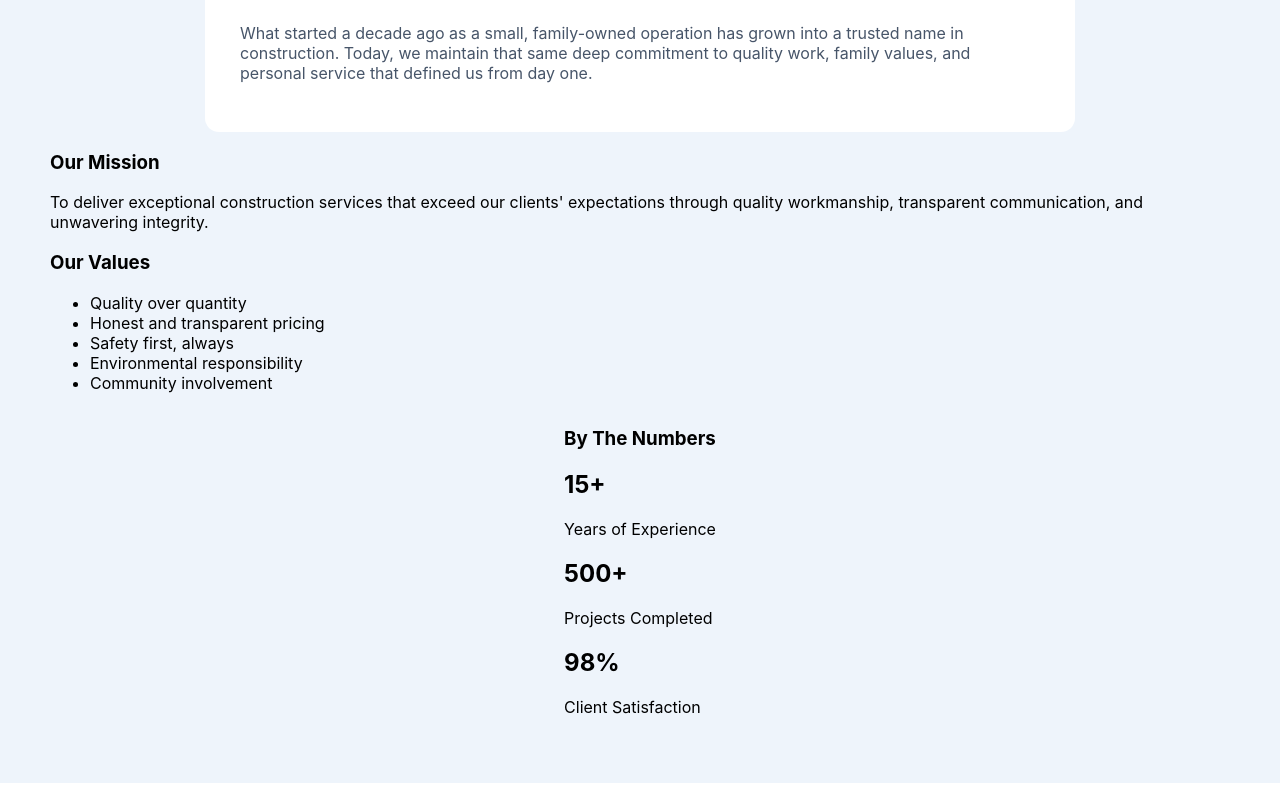
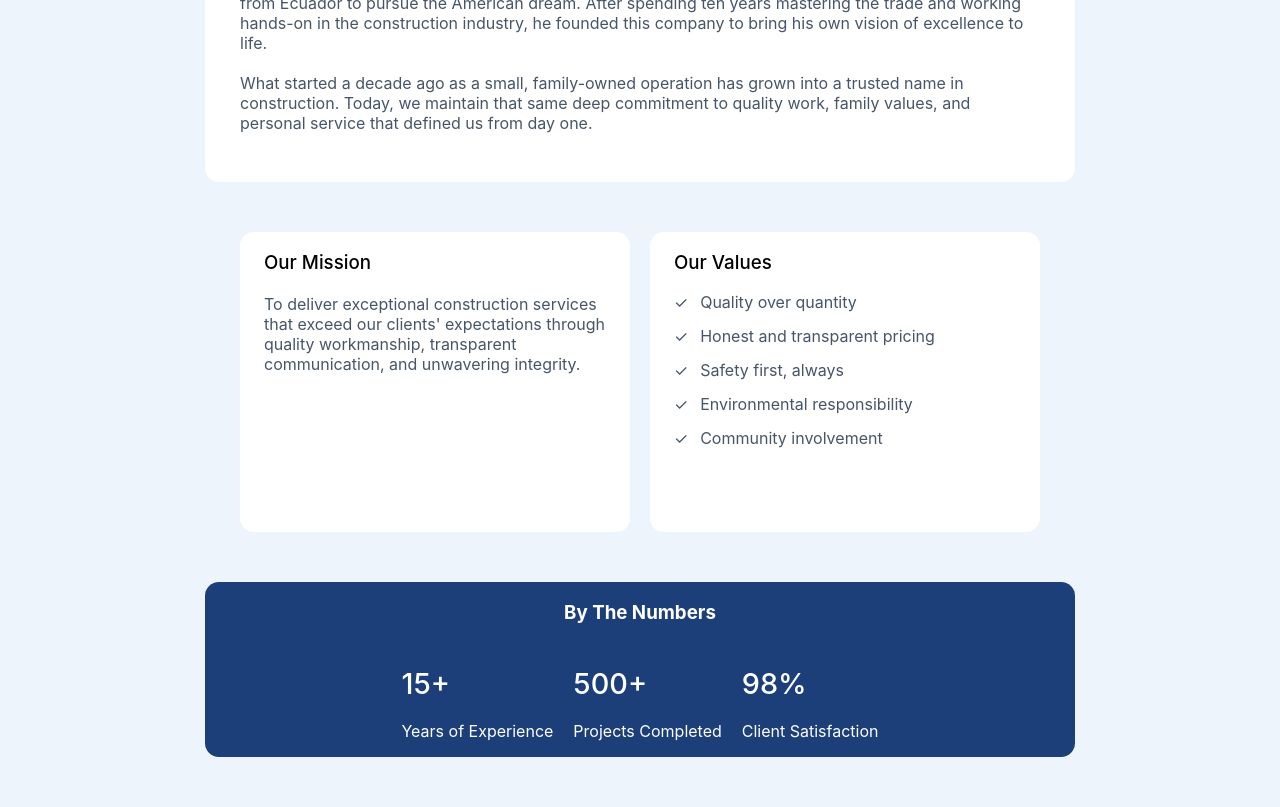
Before and after one commit to alexistorosina1/jarons-construction, a React (Vite) app: page /about in a window 1280 px wide. Shown: the part 380-1187 px from the top of the page. Before the commit the page ends 1163 px from the top, so only its background shows below. Built offline with nearby package versions, Linux system fonts and the light colour scheme.

Commit message:
added css to the stats section

```diff
--- a/src/components/About.css
+++ b/src/components/About.css
@@ -4,6 +4,7 @@
   align-items: center;
   padding: 50px;
   background-color: #eef4fb;
+  gap: 50px;
 }
 
 .our-story {
@@ -16,14 +17,96 @@
   padding: 0 3%;
   border-radius: 14px;
 }
+
 .our-story h2 {
   font-size: 1.8rem;
-  font-weight: 500;
   margin: 20px 0;
   text-align: start;
+  font-weight: 500;
 }
 .our-story p {
   font-size: 1rem;
   color: #475569;
   text-align: start;
 }
+
+.mission-values {
+  display: flex;
+  flex-direction: row;
+  width: 800px;
+  height: 300px;
+  gap: 20px;
+  padding: 0 3%;
+}
+
+.our-mission {
+  background-color: #fff;
+  width: 400px;
+  border-radius: 14px;
+  padding: 0 3%;
+}
+
+.our-mission h3 {
+  font-weight: 500;
+}
+
+.our-mission p {
+  font-size: 1rem;
+  margin: 20px 0;
+  text-align: start;
+  color: #475569;
+}
+
+.our-values {
+  background-color: #fff;
+  width: 400px;
+  border-radius: 14px;
+  padding: 0 3%;
+}
+.our-values h3 {
+  font-weight: 500;
+}
+
+.our-values ul {
+  list-style: none;
+  padding: 0;
+  margin: 0;
+}
+
+.our-values li {
+  display: flex;
+  align-items: center;
+  gap: 12px; /* space between check + text */
+  margin-bottom: 14px;
+  font-size: 1rem;
+  color: #475569;
+}
+
+.our-values li::before {
+  content: "✓";
+  font-size: 1rem;
+  color: #475569;
+}
+
+.stats-section {
+  display: flex;
+  flex-direction: column;
+  align-items: center;
+  background-color: #1c3f7a;
+  color: #fff;
+  width: 800px;
+  padding: 0 3%;
+  border-radius: 14px;
+}
+
+.stats-section h2 {
+  font-size: 1.8rem;
+  font-weight: 500;
+  margin-bottom: 20px;
+}
+
+.stats-container {
+  display: flex;
+  flex-direction: row;
+  gap: 20px;
+}
--- a/src/components/About.jsx
+++ b/src/components/About.jsx
@@ -31,7 +31,7 @@ export default function About() {
             </p>
           </div>
 
-          <div>
+          <div className="our-values">
             <h3>Our Values</h3>
             <ul>
               <li>Quality over quantity</li>
@@ -43,18 +43,18 @@ export default function About() {
           </div>
         </section>
 
-        <section>
+        <section className="stats-section">
           <h3>By The Numbers</h3>
-          <div>
-            <div>
+          <div className="stats-container">
+            <div className="experience-stat">
               <h2>15+</h2>
               <p>Years of Experience</p>
             </div>
-            <div>
+            <div className="projects-stat">
               <h2>500+</h2>
               <p>Projects Completed</p>
             </div>
-            <div>
+            <div className="satisfaction-stat">
               <h2>98%</h2>
               <p>Client Satisfaction</p>
             </div>
```
